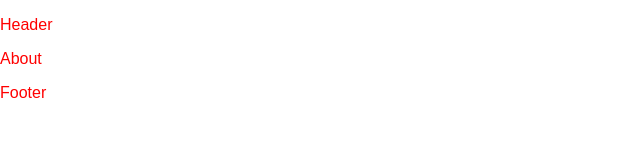
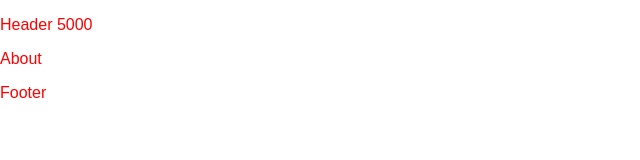
Before and after one commit to aka-jain/react-go, a React app: page / in a window 1280 px wide. Shown: the top 160 px of the page, without its empty margins (0-640 px from the left). Built offline with nearby package versions, Linux system fonts and the light colour scheme.

Commit message:
Added props

```diff
--- a/src/component/App.js
+++ b/src/component/App.js
@@ -8,7 +8,7 @@ class App extends React.Component {
   render() {
     return(
     	<div className = 'popxo-container'>
-	 		<Header />
+	 		<Header age='5000' />
 	 		<About />
 	 		<Footer />
  		</div>
--- a/src/component/header/Header.js
+++ b/src/component/header/Header.js
@@ -3,7 +3,7 @@ import React from 'react';
 class Header extends React.Component {
   render() {
     return(
- 		<p>Header</p>
+ 		<p>Header {this.props.age}</p>
  		)
   }
 }
```
